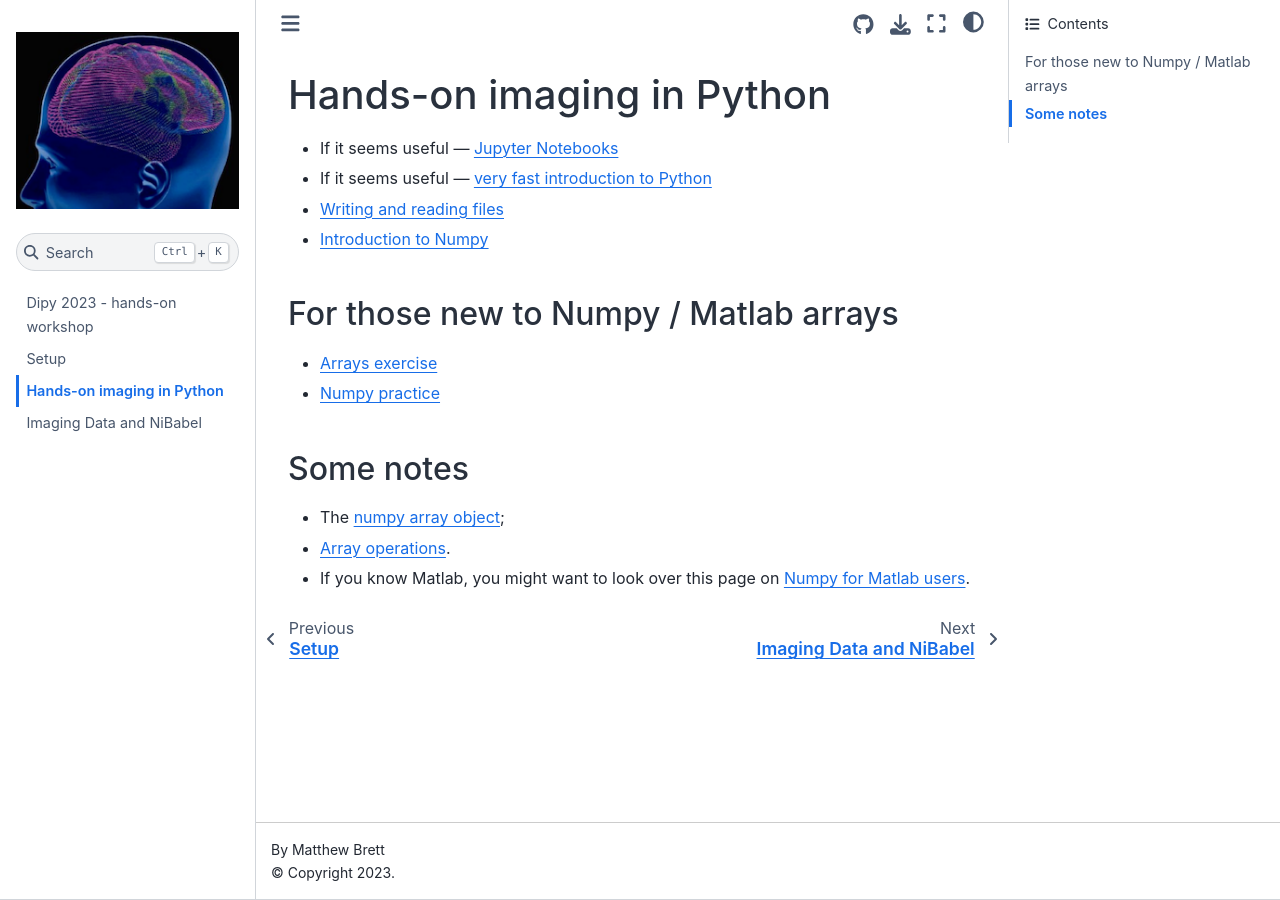
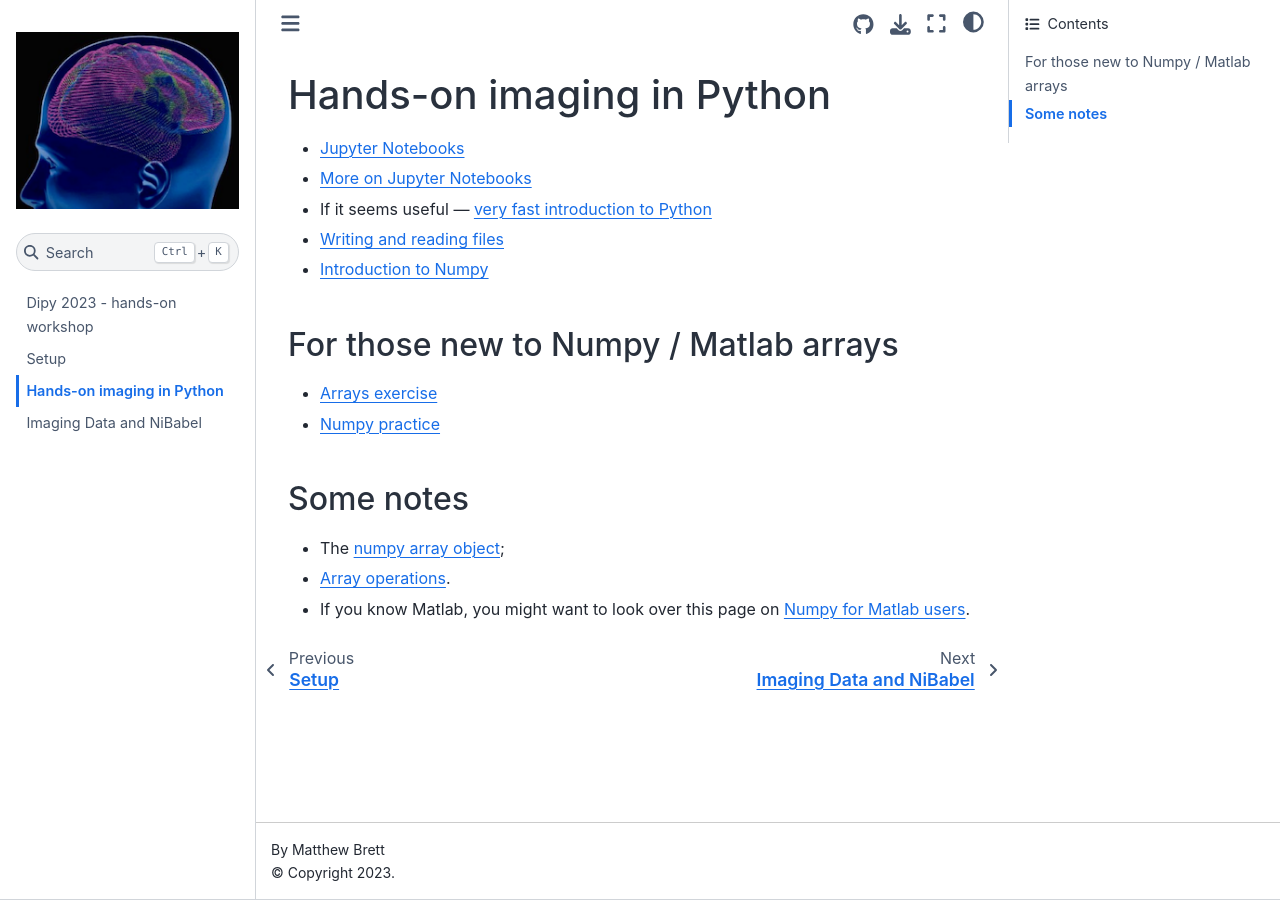
Before and after one commit to matthew-brett/dipy-workshop, a Jupyter Book: the page built from hands_on.md, in a window 1280 px wide. Built offline with Jupyter Book 1.0.4 settings and Sphinx 7.4.7 and the Sphinx Book theme 1.1.4, drawn with Linux system fonts in a browser that asks for light colours.

Commit message:
Jupyter notebook page

```diff
--- a/hands_on.md
+++ b/hands_on.md
@@ -1,7 +1,9 @@
 # Hands-on imaging in Python
 
-* If it seems useful — [Jupyter
+* [Jupyter
 Notebooks](https://matthew-brett.github.io/dipy-textbook/using_jupyter.html)
+* [More on Jupyter
+Notebooks](https://matthew-brett.github.io/dipy-textbook/more_on_jupyter.html)
 * If it seems useful — [very fast introduction to
   Python](https://matthew-brett.github.io/dipy-textbook/introducing_python.html)
 * [Writing and reading
```
